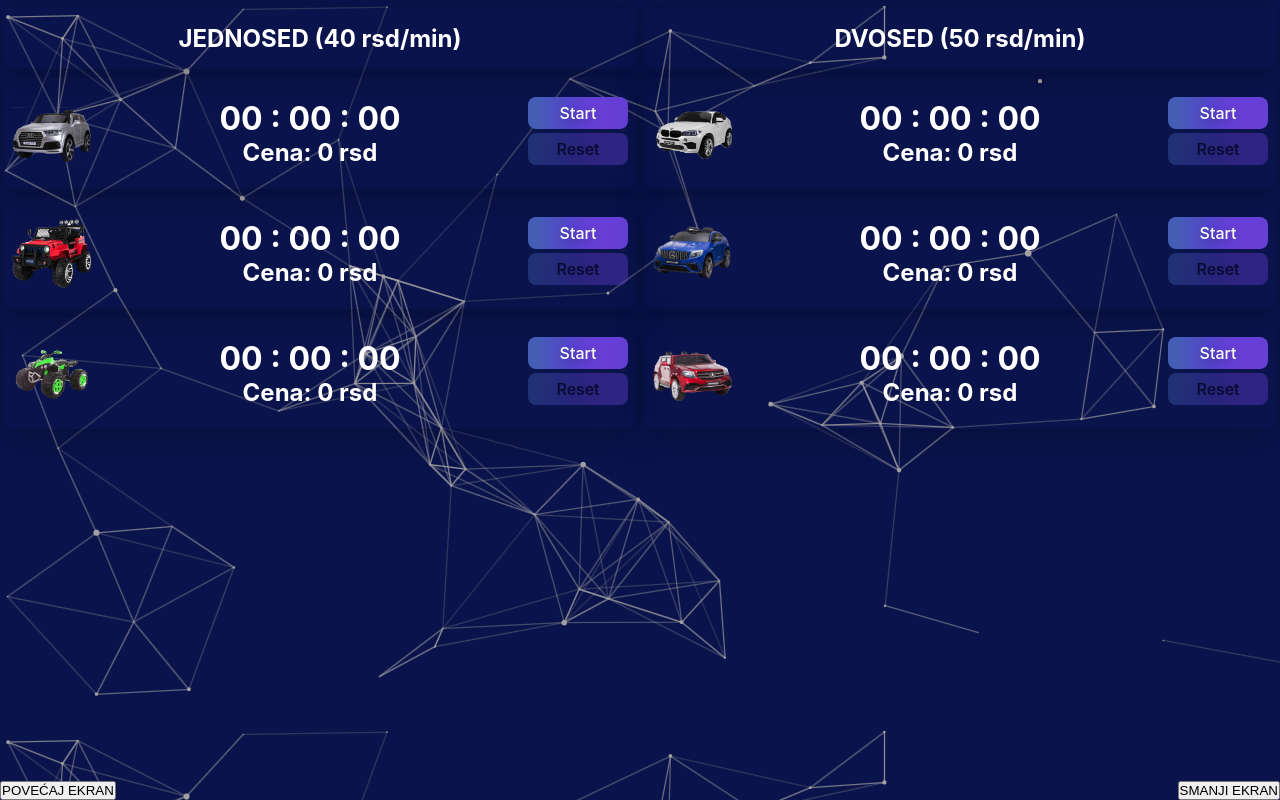
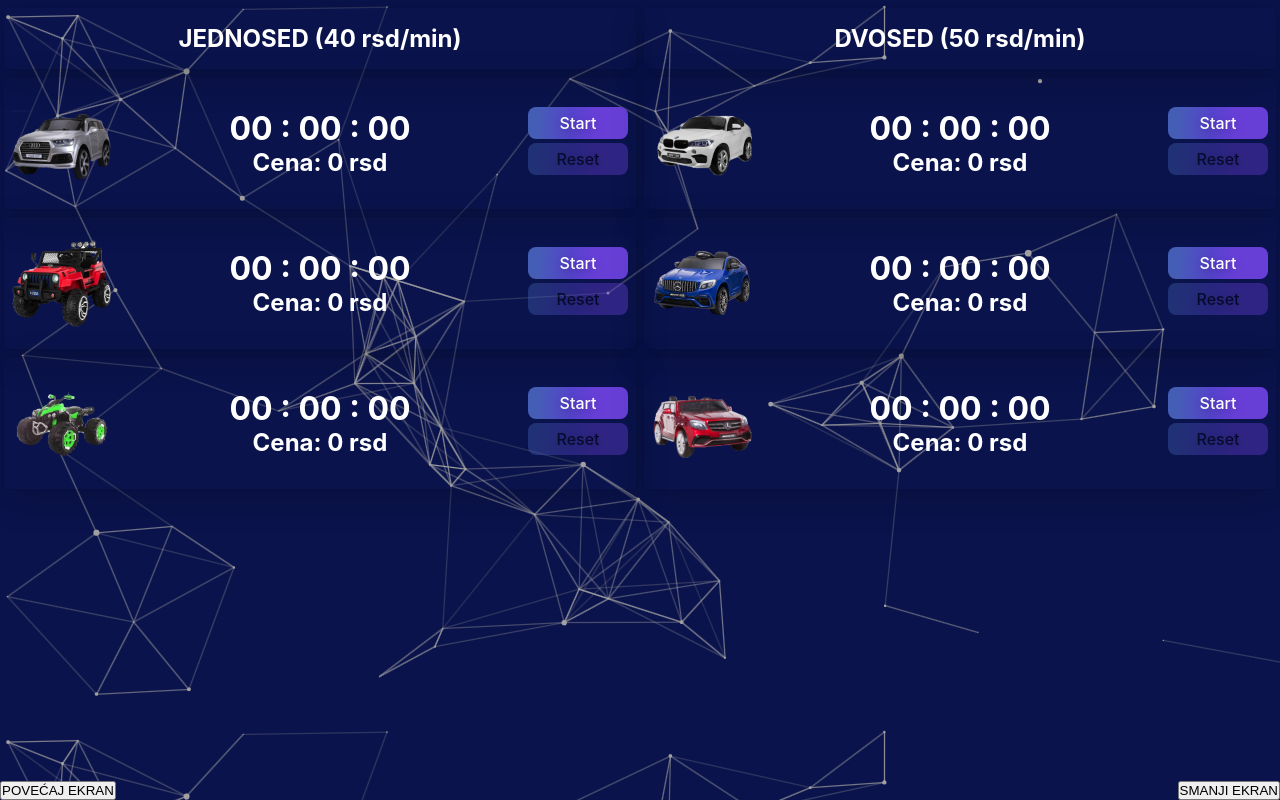
Before and after one commit to savaticnemanja/auticparkicstadion-web, a React (Create React App) app: page / in a window 1280 px wide. Built offline with nearby package versions, Linux system fonts and the light colour scheme.

Commit message:
Changed picture size

```diff
--- a/public/index.html
+++ b/public/index.html
@@ -5,7 +5,10 @@
     <link rel="icon" href="%PUBLIC_URL%/favicon.ico" />
     <meta name="viewport" content="width=device-width, initial-scale=1" />
     <meta name="theme-color" content="#000000" />
-    <meta name="description" content="Web site created using create-react-app" />
+    <meta
+      name="description"
+      content="Web site created using create-react-app"
+    />
     <link rel="apple-touch-icon" href="%PUBLIC_URL%/logo192.png" />
     <!--
       manifest.json provides metadata used when your web app is installed on a
@@ -21,7 +24,7 @@
       work correctly both with client-side routing and a non-root public URL.
       Learn how to configure a non-root public URL by running `npm run build`.
     -->
-    <title>React App</title>
+    <title>Autić Parkić</title>
   </head>
   <body>
     <noscript>You need to enable JavaScript to run this app.</noscript>
--- a/src/index.scss
+++ b/src/index.scss
@@ -42,8 +42,8 @@ body {
         rgba(0, 0, 0, 0.06) 0px 0px 0px 1px;
       img {
         object-fit: cover;
-        width: 80px;
-        height: 80px;
+        width: 100px;
+        height: 100px;
       }
       .top-heading {
         text-align: center;
```
